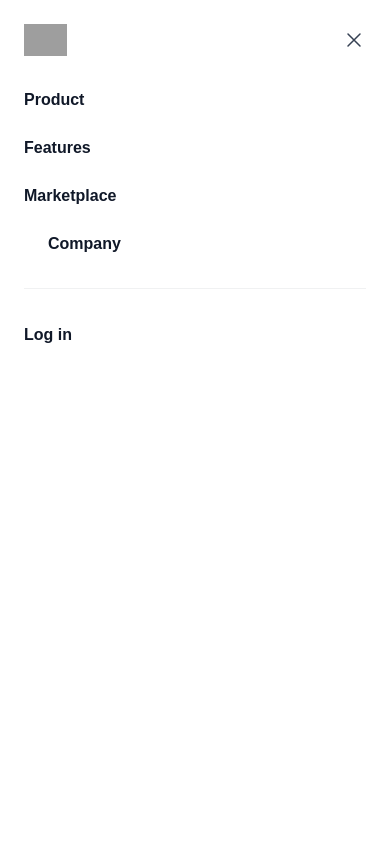
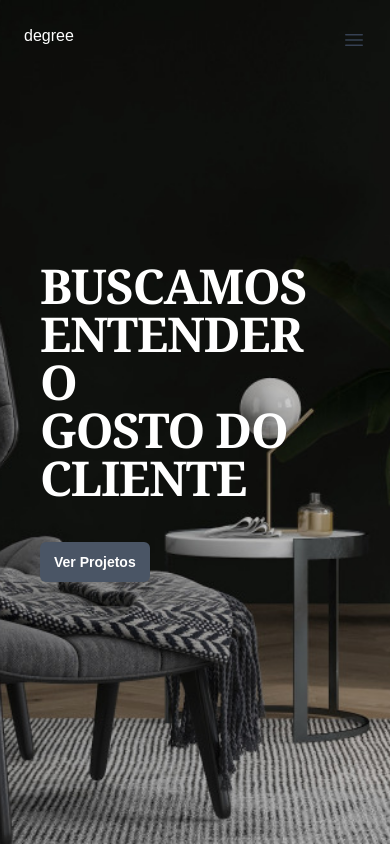
Before and after one commit to Guilhermeabtibol/degree, a Next.js app: page / in a window 390 px wide. Shown: the top 844 px of the page. Built offline with nearby package versions, Linux system fonts and the light colour scheme; grey boxes are pictures that could not be loaded.

Commit message:
Retirando Mobile

```diff
--- a/src/app/page.tsx
+++ b/src/app/page.tsx
@@ -31,38 +31,6 @@ const Page = () => {
             <a href="#" className="text-sm font-semibold text-white"><span aria-hidden="true">&rarr;</span></a>
           </div>
         </nav>
-        {/* Mobile menu, show/hide based on menu open state. */}
-        <div className="lg:hidden" role="dialog" aria-modal="true">
-          {/* Background backdrop, show/hide based on slide-over state. */}
-          <div className="fixed inset-0 z-50"></div>
-          <div className="fixed inset-y-0 right-0 z-50 w-full overflow-y-auto bg-white px-6 py-6 sm:max-w-sm sm:ring-1 sm:ring-gray-900/10">
-            <div className="flex items-center justify-between">
-              <a href="#" className="-m-1.5 p-1.5">
-                <span className="sr-only">Your Company</span>
-                <img className="h-8 w-auto" src="https://tailwindcss.com/plus-assets/img/logos/mark.svg?color=indigo&shade=600" alt="" />
-              </a>
-              <button type="button" className="-m-2.5 rounded-md p-2.5 text-gray-700">
-                <span className="sr-only">Close menu</span>
-                <svg className="size-6" fill="none" viewBox="0 0 24 24" strokeWidth="1.5" stroke="currentColor" aria-hidden="true" data-slot="icon">
-                  <path strokeLinecap="round" strokeLinejoin="round" d="M6 18 18 6M6 6l12 12" />
-                </svg>
-              </button>
-            </div>
-            <div className="mt-6 flow-root bg-transparent">
-              <div className="-my-6 divide-y divide-gray-500/10">
-                <div className="space-y-2 py-6">
-                  <a href="#" className="-mx-3 block rounded-lg px-3 py-2 text-base font-semibold text-gray-900 hover:bg-gray-50">Product</a>
-                  <a href="#" className="-mx-3 block rounded-lg px-3 py-2 text-base font-semibold text-gray-900 hover:bg-gray-50">Features</a>
-                  <a href="#" className="-mx-3 block rounded-lg px-3 py-2 text-base font-semibold text-gray-900 hover:bg-gray-50">Marketplace</a>
-                  <a href="#" className="- mx-3 block rounded-lg px-3 py-2 text-base font-semibold text-gray-900 hover:bg-gray-50">Company</a>
-                </div>
-                <div className="py-6">
-                  <a href="#" className="-mx-3 block rounded-lg px-3 py-2.5 text-base font-semibold text-gray-900 hover:bg-gray-50">Log in</a>
-                </div>
-              </div>
-            </div>
-          </div>
-        </div>
       </header>
 
             {/* Seção Hero */}
```
